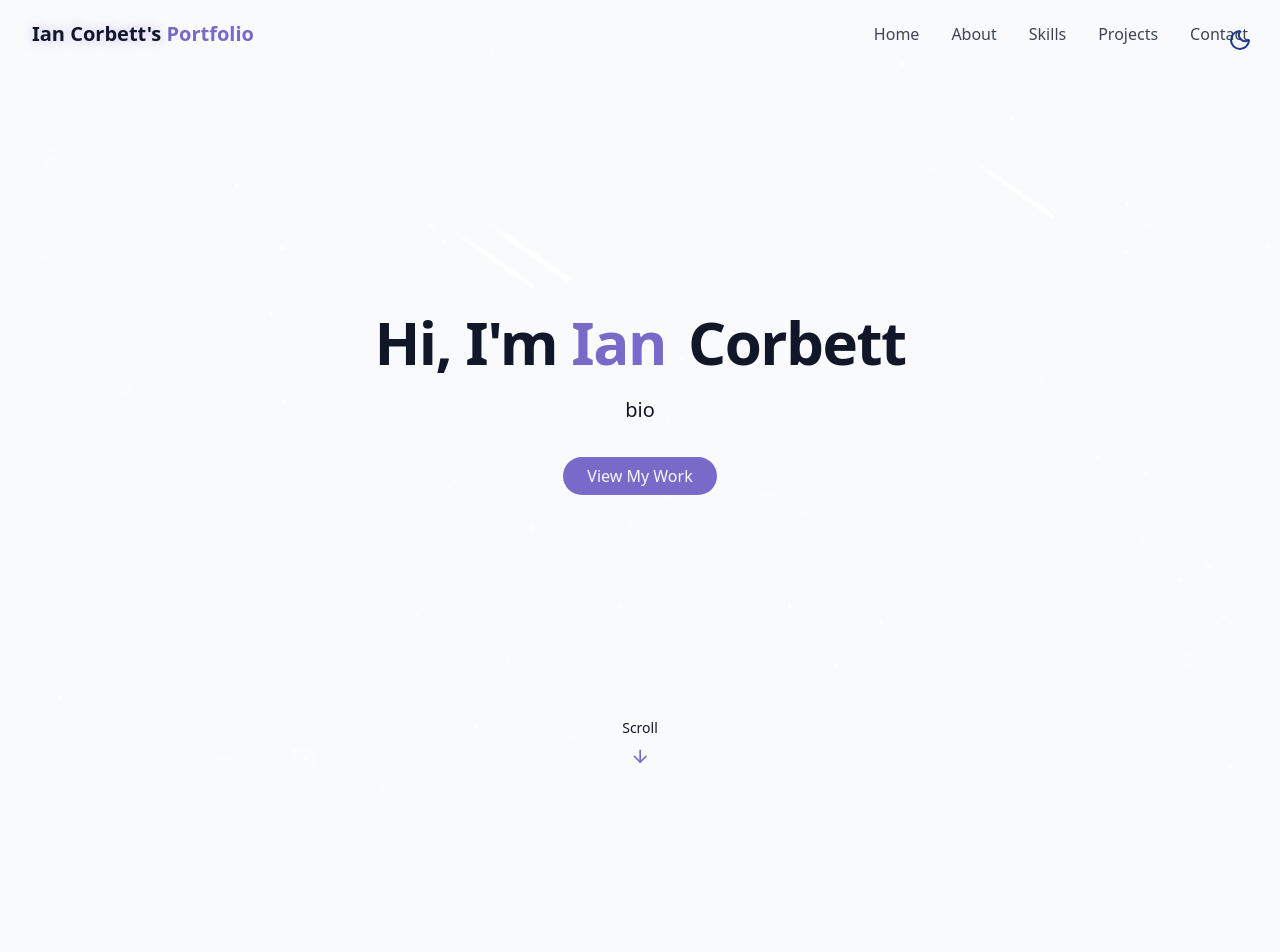
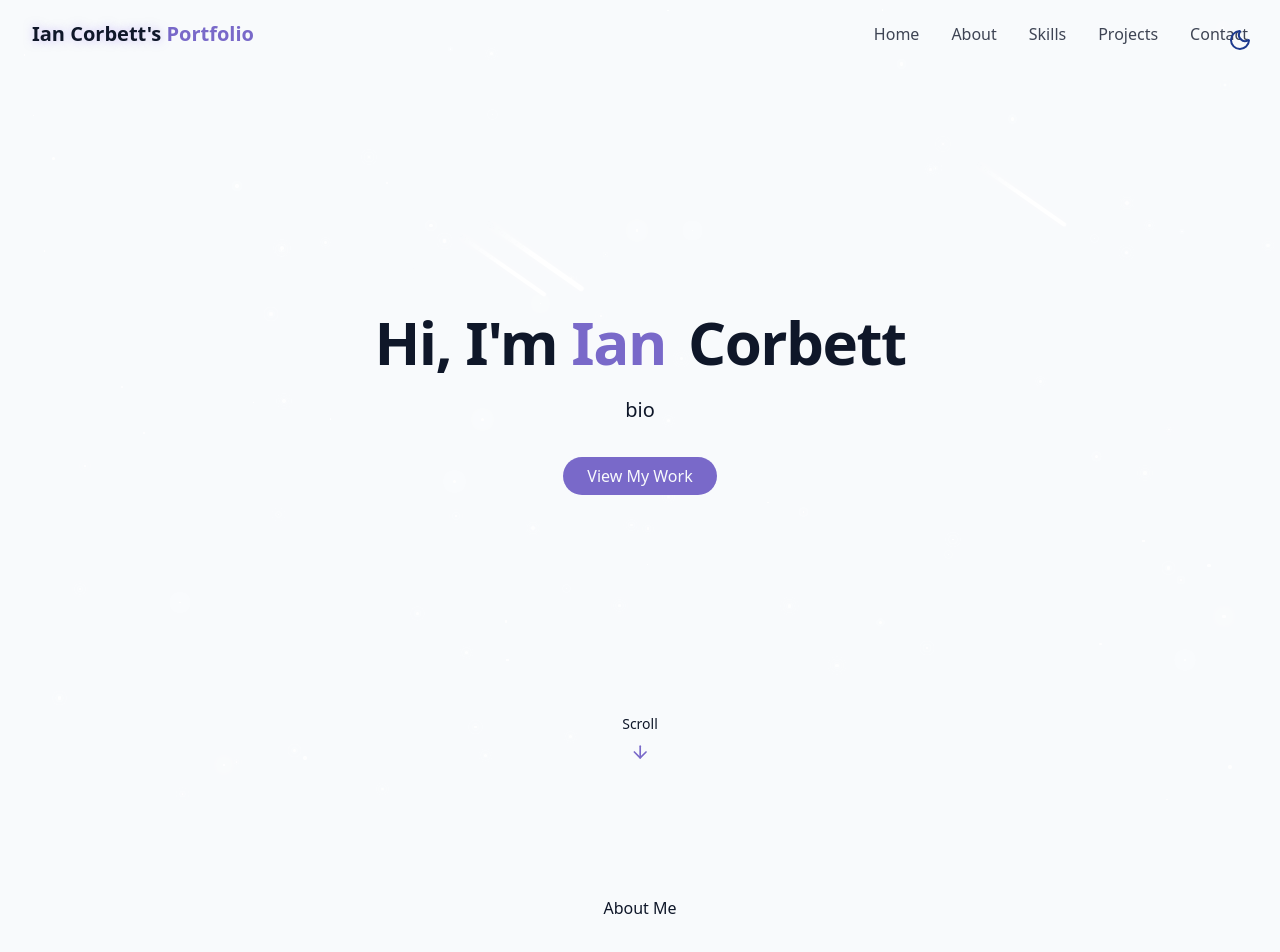
Before and after one commit to iancorbett/reactPortfolio, a React (Vite) app: page / in a window 1280 px wide. Shown: the top 952 px of the page. Before the commit the page ends 800 px from the top, so only its background shows below. Built offline with nearby package versions, Linux system fonts and the light colour scheme.

Commit message:
Aadd about me

```diff
--- /dev/null
+++ b/src/components/AboutSection.jsx
@@ -0,0 +1,13 @@
+
+
+export const AboutSection = () => {
+    return <section id="about" className="py-24 px-4 relative">
+        {" "}
+        <div className="container mx-auto max-w-5xl">
+            <h2>
+                About <span>Me</span>
+            </h2>
+        </div>
+
+    </section>;
+}
--- a/src/pages/Home.jsx
+++ b/src/pages/Home.jsx
@@ -2,6 +2,7 @@
 import { StarBackground } from "@/components/StarBackground";
 import { Navbar } from "../components/Navbar";
 import { HeroSection } from "../components/HeroSection";
+import { AboutSection } from "../components/AboutSection";
 
 export const Home = () => {
     return (
@@ -18,6 +19,7 @@
         {/*main cintent*/}
         <main>
          <HeroSection />
+         <AboutSection />
         </main>
 
         {/*footer*/}
```
